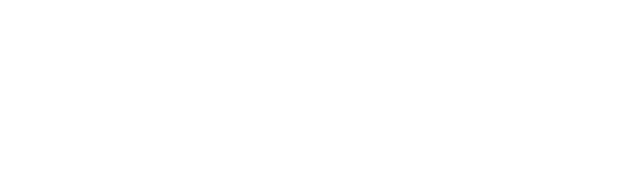
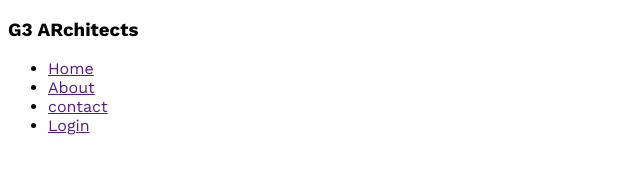
Before and after one commit to Sunjida-Srijoni/g3-architects, a plain HTML site: page index.html in a window 1280 px wide. Shown: the whole page, without its empty margins (0-640 px from the left). Drawn offline with nearby package versions, Linux system fonts and the light colour scheme.

Commit message:
font family added

```diff
--- a/index.html
+++ b/index.html
@@ -7,6 +7,24 @@
     <title>G3 Architects</title>
 </head>
 <body>
+    <header>
+        <nav>
+            <h3>G3 ARchitects</h3>
+            <ul>
+                <li><a href="">Home</a></li>
+                <li><a href="">About</a></li>
+                <li><a href="">contact</a></li>
+                <li><a href="">Login</a></li>
+            </ul>
+        </nav>
+
+    </header>
+    <main>
+
+    </main>
+    <footer>
+
+    </footer>
 
 </body>
 </html>
--- a/style.css
+++ b/style.css
@@ -0,0 +1,7 @@
+/* work sans fonts */
+
+  @import url('https://fonts.googleapis.com/css2?family=Fira+Sans&family=Lato:wght@400;900&family=Montserrat+Alternates&family=Open+Sans:wght@400;700;800&family=Roboto&family=Satisfy&family=Work+Sans:wght@400;500;600;700;800&display=swap');
+
+  *{
+    font-family: 'Work Sans', sans-serif;
+  }
```
